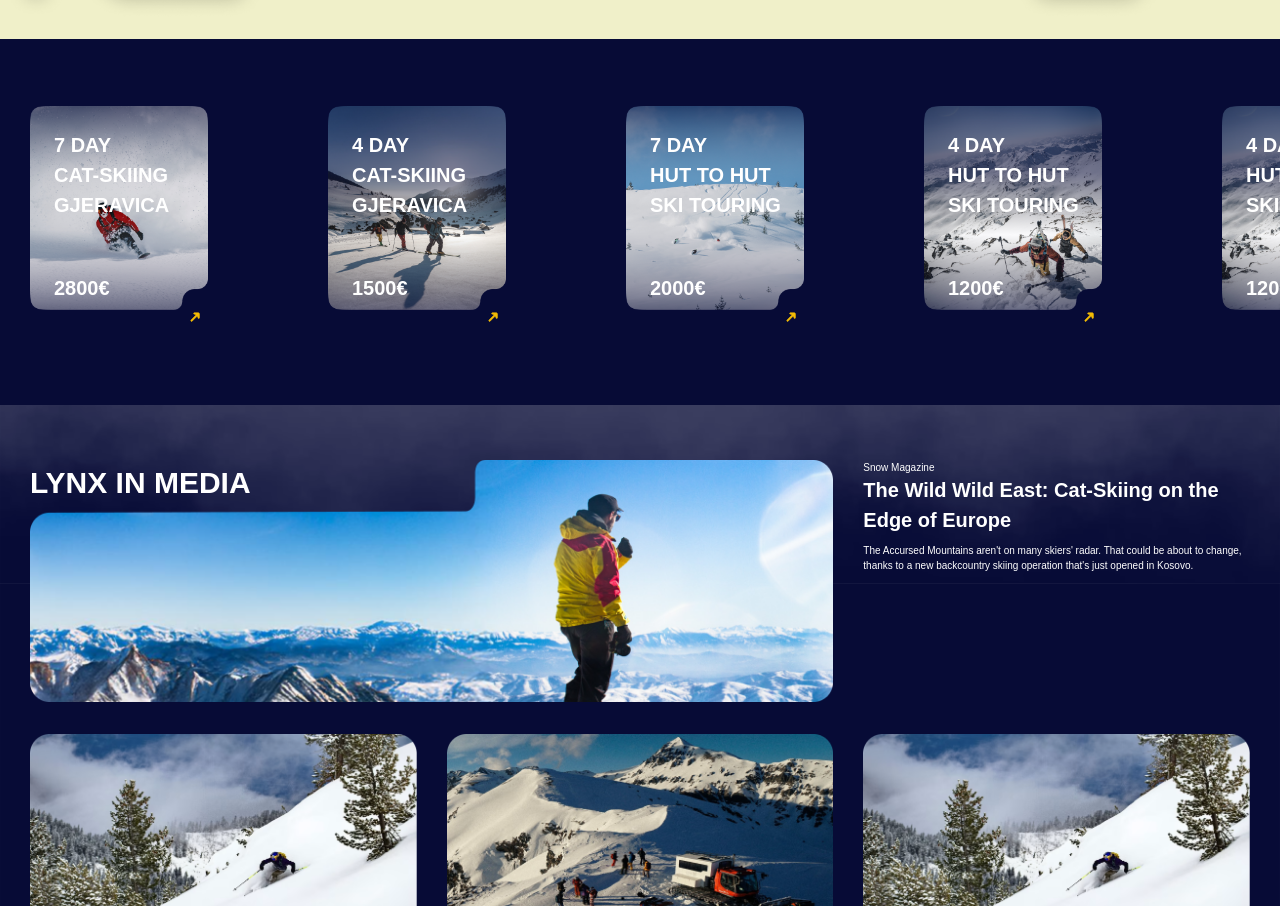
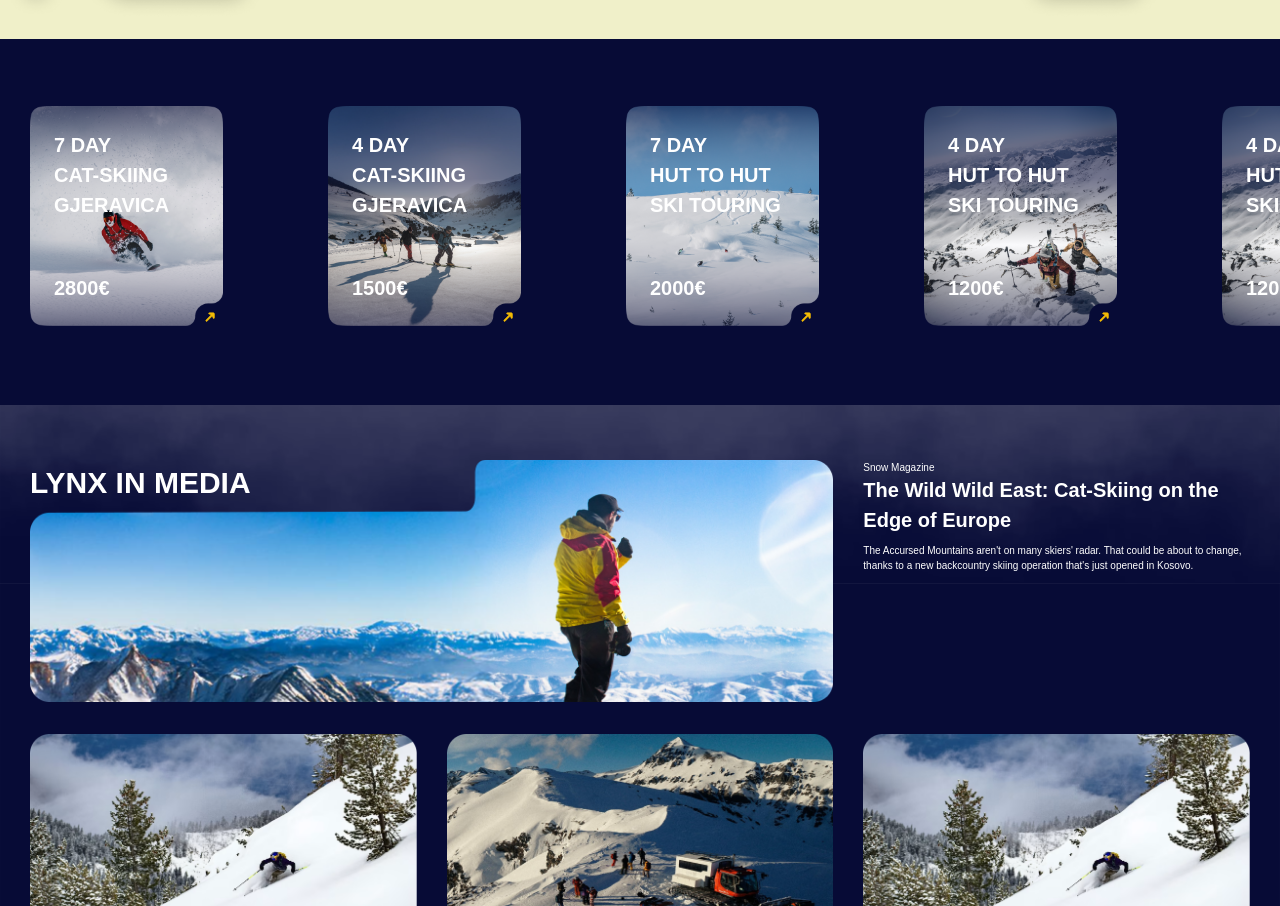
Before and after one commit to blendarkabashi/lynx, a Next.js app: page /homepage in a window 1280 px wide. Shown: the part 1636-2542 px from the top of the page. Built offline with nearby package versions, Linux system fonts and the light colour scheme; a web font is replaced by a local one.

Commit message:
bugfix slider

```diff
--- a/src/app/homepage/containers/OffersSection/index.js
+++ b/src/app/homepage/containers/OffersSection/index.js
@@ -80,6 +80,15 @@ const offers = [
 const OffersSection = () => {
   return (
     <div className="bg-[#070B36] pt-[67px] pb-[72px]">
+      {/* <Section className="w-full flex justify-end">
+        <svg width="21" height="15" viewBox="0 0 21 15" fill="none" xmlns="http://www.w3.org/2000/svg">
+          <path
+            d="M13.3527 13.6617C13.9027 14.2003 14.7837 14.1957 15.3279 13.6514L19.4758 9.50348C20.4521 8.52717 20.4522 6.94426 19.4758 5.96795L15.3279 1.82004C14.7837 1.27577 13.9027 1.27117 13.3527 1.80971C12.7946 2.35628 12.7899 3.25329 13.3423 3.80566L13.8841 4.34748C14.6163 5.0797 14.0978 6.33168 13.0622 6.33168L2.80283 6.33168C2.0274 6.33168 1.39879 6.96029 1.39879 7.73572C1.39879 8.51115 2.0274 9.13975 2.80283 9.13975L13.0622 9.13975C14.0978 9.13975 14.6163 10.3917 13.8841 11.124L13.3423 11.6658C12.7899 12.2181 12.7946 13.1152 13.3527 13.6617Z"
+            fill="#F2BB05"
+            stroke="#F2BB05"
+          />
+        </svg>
+      </Section> */}
       <Section className="!pr-0">
         <CustomSlider className="flex space-x-8 overflow-y-">
           {offers.map((offer, index) => (
@@ -91,14 +100,15 @@ const OffersSection = () => {
                 className="absolute left-0 top-0 right-0 bottom-0 bg-no-repeat bg-contain"
                 style={{
                   backgroundImage: `url(${offer.image})`,
+                  backgroundSize: "100% 100%",
                 }}
               ></div>
               {/* Text on top of the image */}
-              <div className="uppercase absolute top-6 left-6 text-white text-[15px] tablet:text-[20px] desktop:text-[25px] font-semibold">
+              <div className="uppercase absolute tablet:top-6 tablet:left-6 left-3 top-3 text-white text-[15px] tablet:text-[20px] desktop:text-[25px] font-semibold">
                 {offer.title}
               </div>
 
-              <div className="absolute bottom-6 left-6 text-white text-lg tablet:text-[20px] desktop:text-[25px] font-semibold">
+              <div className="absolute bottom-3 left-3 tablet:bottom-6 tablet:left-6 text-white text-lg tablet:text-[20px] desktop:text-[25px] font-semibold">
                 {offer.subtitle}
               </div>
 
--- a/src/app/homepage/containers/ReviewsSection/index.js
+++ b/src/app/homepage/containers/ReviewsSection/index.js
@@ -98,7 +98,7 @@ const ReviewsSection = () => {
         </h2>
 
         {/* Show slider only on mobile */}
-        <CustomSlider customSettings={settings} className="flex space-x-8">
+        <CustomSlider customSettings={settings} className="slick-reviews flex space-x-8">
           {reviews.map((review, index) => (
             <ReviewCard
               key={index}
--- a/src/styles/global.scss
+++ b/src/styles/global.scss
@@ -41,6 +41,7 @@
   box-shadow: 0px 0px 25px rgba(0, 0, 0, 0.25);
 }
 
+.slick-reviews {
   .slick-slide{
     &:last-child{
       div{
@@ -51,3 +52,4 @@
       margin-right: 15px;
     }
   }
+}
```
Lines whose indentation alone changed are shown as unchanged.
